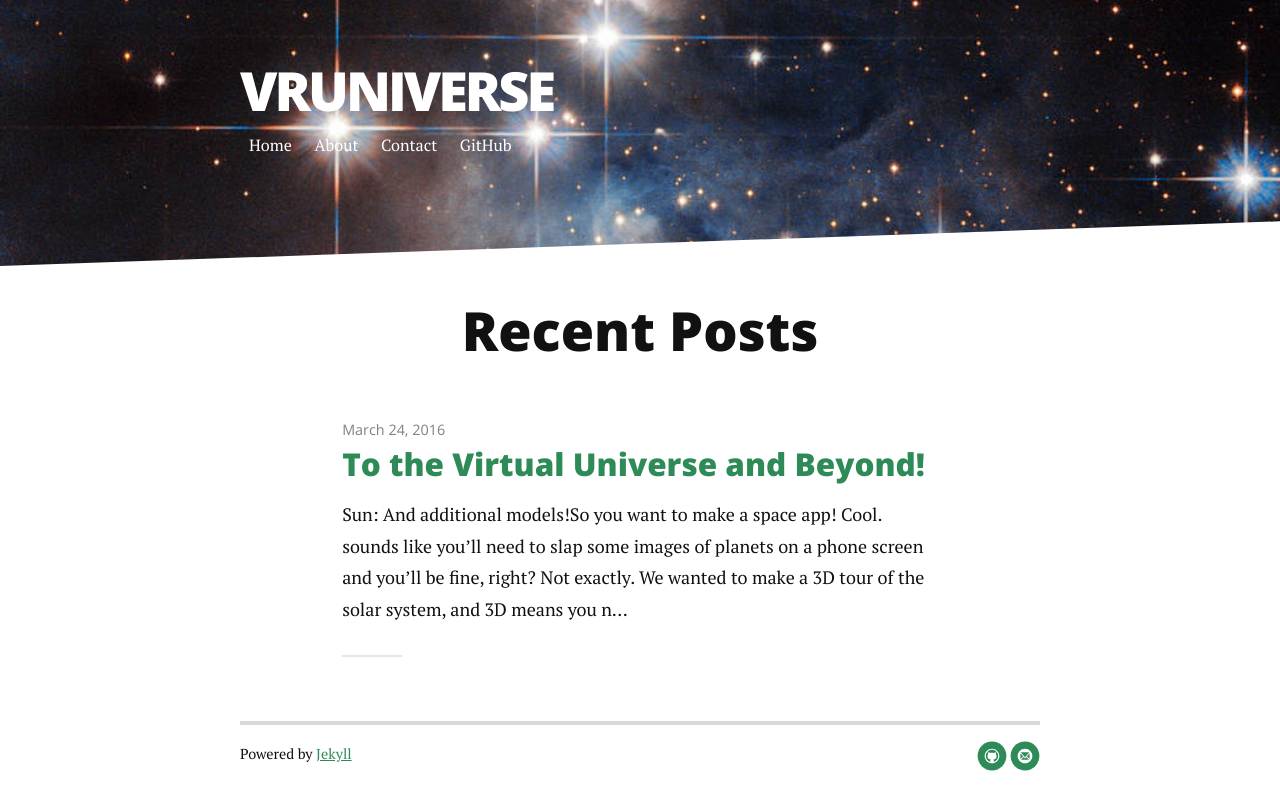
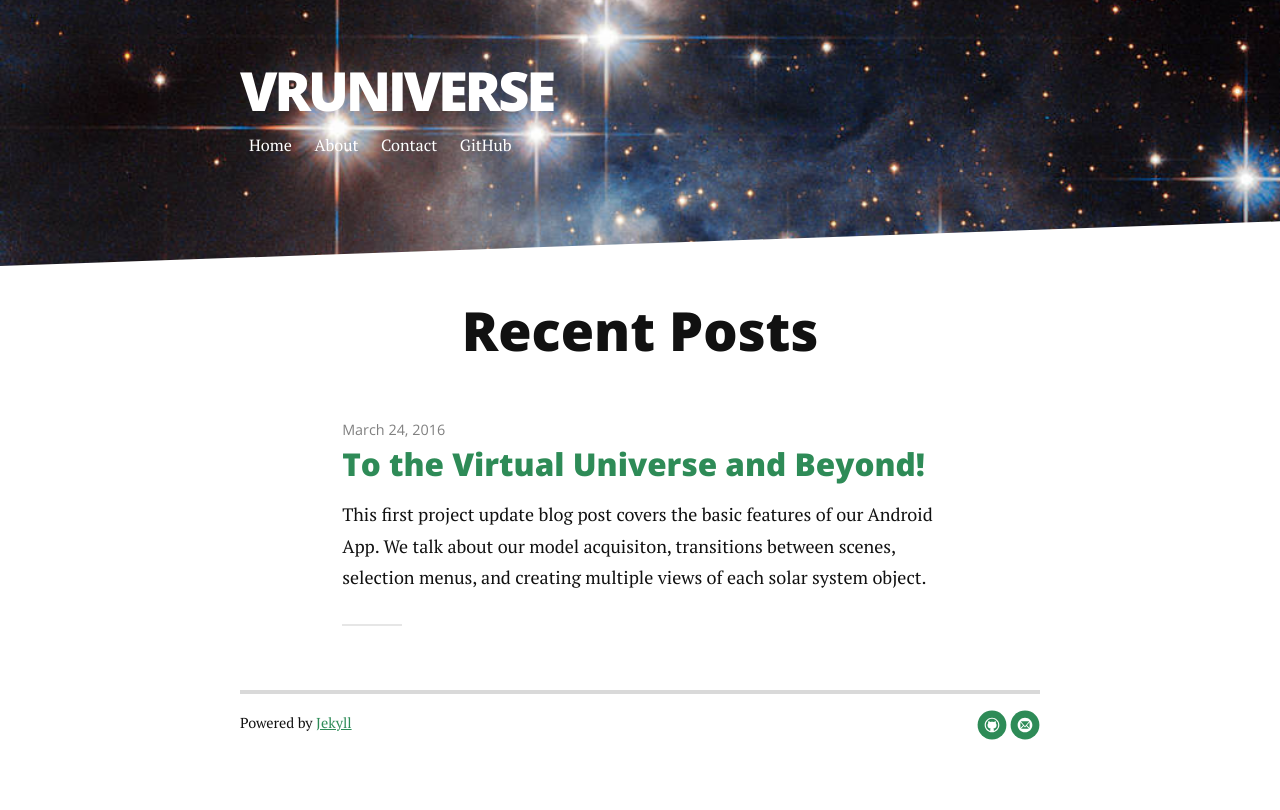
Before and after one commit to nicolem/VRUniverse, a Jekyll site: the page built from index.html, in a window 1280 px wide. Shown: the top 810 px of the page. Built offline with Jekyll 4.4.1, drawn with Linux system fonts in a browser that asks for light colours; nearby versions of some CDN libraries; the list of posts is cut into pages by our own code.

Commit message:
Update 2016-3-24-to-the-virtual-universe-and-beyond.markdown

```diff
--- a/_posts/2016-3-24-to-the-virtual-universe-and-beyond.markdown
+++ b/_posts/2016-3-24-to-the-virtual-universe-and-beyond.markdown
@@ -2,6 +2,7 @@
 layout: post
 title:  "To the Virtual Universe and Beyond!"
 date:   2016-3-24
+description:  "This first project update blog post covers the basic features of our Android App.  We talk about our model acquisiton, transitions between scenes, selection menus, and creating multiple views of each solar system object."
 ---
 
 ### Sun: And additional models!
```
